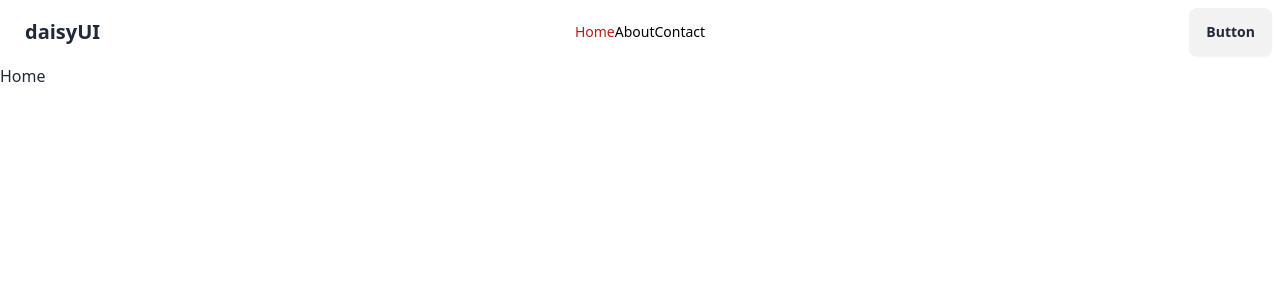
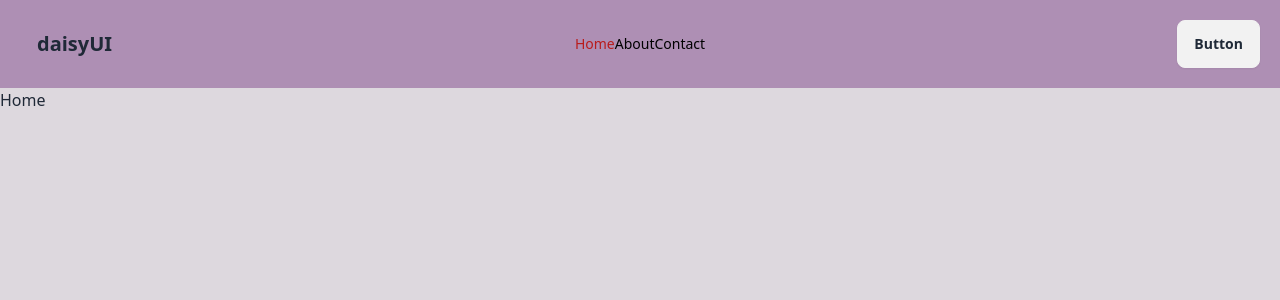
Before and after one commit to Digontha/task-client, a React (Vite) app: page / in a window 1280 px wide. Shown: the top 300 px of the page. Built offline with nearby package versions, Linux system fonts and the light colour scheme.

Commit message:
create pages like home about contact etc

```diff
--- a/src/Router/Root.jsx
+++ b/src/Router/Root.jsx
@@ -3,7 +3,7 @@ import { Outlet } from 'react-router-dom';
 
 const Root = () => {
     return (
-        <div>
+        <div className='bg-[#DDD8DE] min-h-screen'>
            <Outlet></Outlet>
         </div>
     );
--- a/src/Shared/Navbar.jsx
+++ b/src/Shared/Navbar.jsx
@@ -19,7 +19,7 @@ const Navbar = () => {
     </>
     return (
         <>
-            <div className="navbar bg-base-100">
+            <div className="navbar bg-[#AE8FB4] p-5">
                 <div className="navbar-start">
                     <div className="dropdown">
                         <div tabIndex={0} role="button" className="btn btn-ghost lg:hidden">
```
